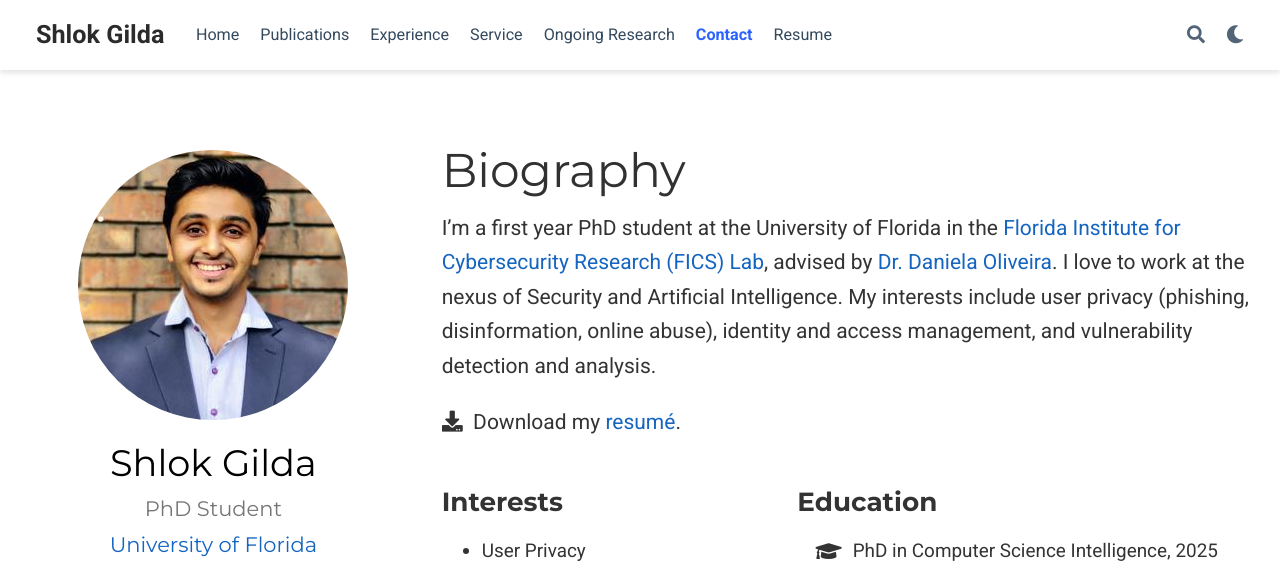
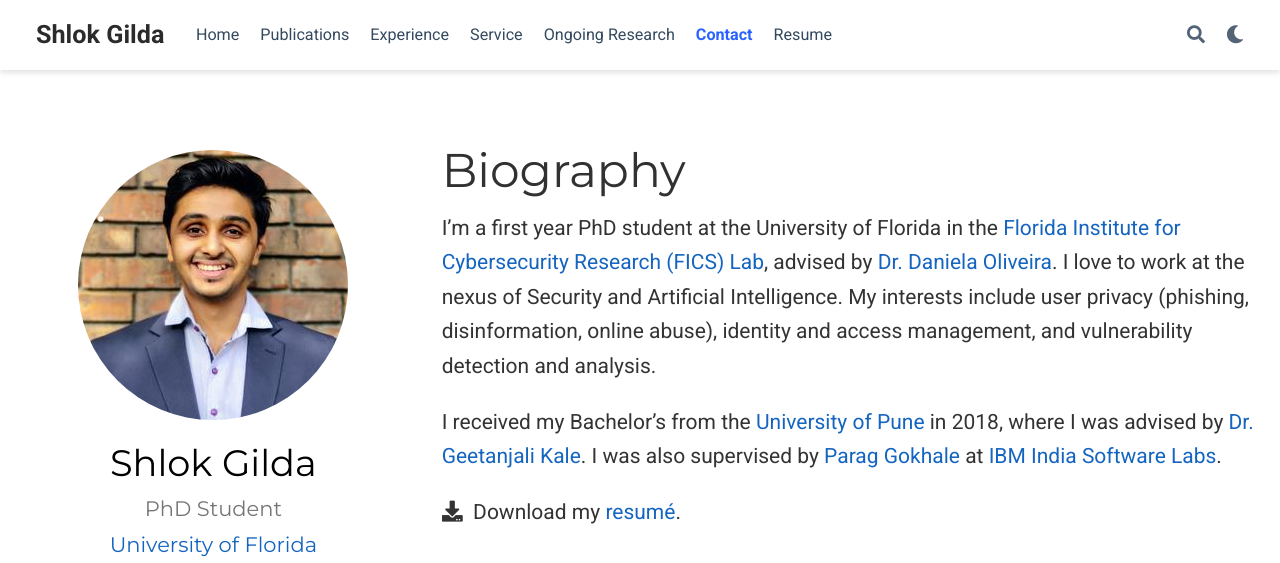
Before and after one commit to shlokgilda/shlokgilda.github.io, a plain HTML site: page index.html in a window 1280 px wide. Shown: the top 563 px of the page. Drawn offline with nearby package versions, Linux system fonts and the light colour scheme; some icons are missing.

Commit message:
Update website

```diff
--- a/index.html
+++ b/index.html
@@ -959,6 +959,9 @@
     <div class="article-style">
       <p>I&rsquo;m a first year PhD student at the University of Florida in the <a href="fics.institute.ufl.edu/">Florida Institute for Cybersecurity Research (FICS) Lab</a>, advised by <a href="https://danielaseabraoliveira.com/" target="_blank" rel="noopener">Dr. Daniela Oliveira</a>.
 I love to work at the nexus of Security and Artificial Intelligence. My interests include user privacy (phishing, disinformation, online abuse), identity and access management, and vulnerability detection and analysis.</p>
+<p>I received my Bachelor&rsquo;s from the <a href="http://www.unipune.ac.in/" target="_blank" rel="noopener">University of Pune</a> in 2018, where I was advised by
+<a href="https://scholar.google.com/citations?user=rJpGXxoAAAAJ&amp;hl=en" target="_blank" rel="noopener">Dr. Geetanjali Kale</a>. I was also supervised by
+<a href="https://www.linkedin.com/in/parag-gokhale-121922/" target="_blank" rel="noopener">Parag Gokhale</a> at <a href="https://ibm.com" target="_blank" rel="noopener">IBM India Software Labs</a>.</p>
 <p>
   <i class="fas fa-download  pr-1 fa-fw"></i> Download my <a href="/uploads/resume.pdf" target="_blank">resumé</a>.</p>
 
```
Also changed, not shown: index.json (+1 -1 lines).
